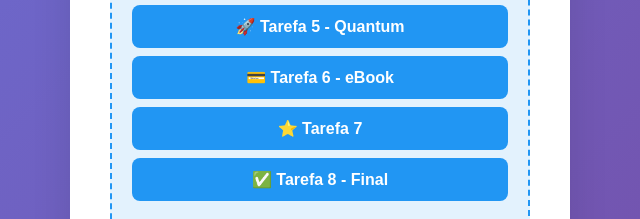
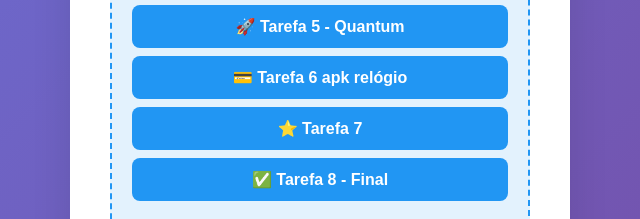
Before and after one commit to alexandreribeiro0026385333-source/appviral, a plain HTML site: page tarefa8.html in a window 1280 px wide. Shown: the part 887-1106 px from the top of the page, 320-960 px from the left. Drawn offline with Linux system fonts and the light colour scheme.

Commit message:
Update tarefa8.html

```diff
--- a/tarefa8.html
+++ b/tarefa8.html
@@ -132,7 +132,7 @@
             <a href="tarefa3.html" class="task-link">👀 Tarefa 3 - Blog</a>
             <a href="tarefa4.html" class="task-link">📚 Tarefa 4 - eBook</a>
             <a href="tarefa5.html" class="task-link">🚀 Tarefa 5 - Quantum</a>
-            <a href="tarefa6.html" class="task-link">💳 Tarefa 6 - eBook</a>
+            <a href="tarefa6.html" class="task-link">💳 Tarefa 6 apk relógio</a>
             <a href="tarefa7.html" class="task-link">⭐ Tarefa 7</a>
             <a href="tarefa8.html" class="task-link">✅ Tarefa 8 - Final</a>
         </div>
```
